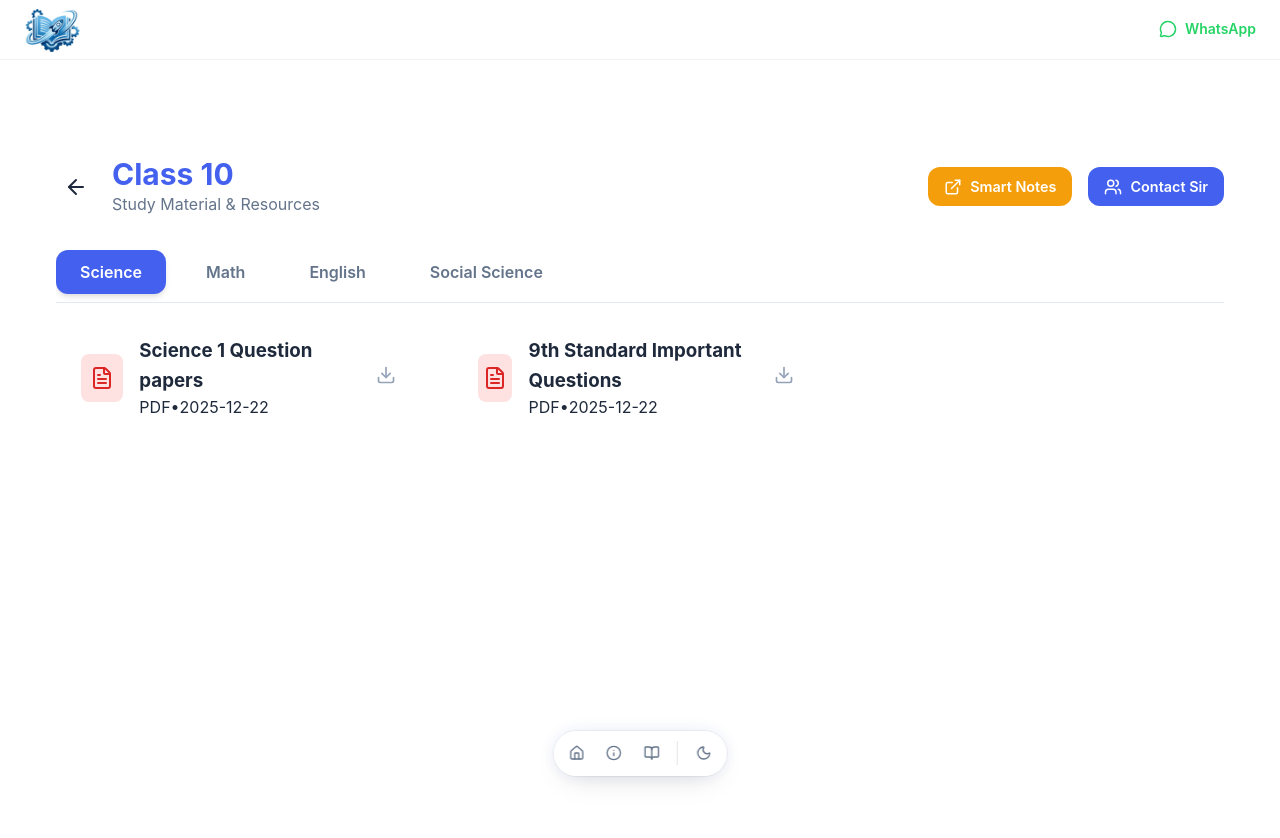
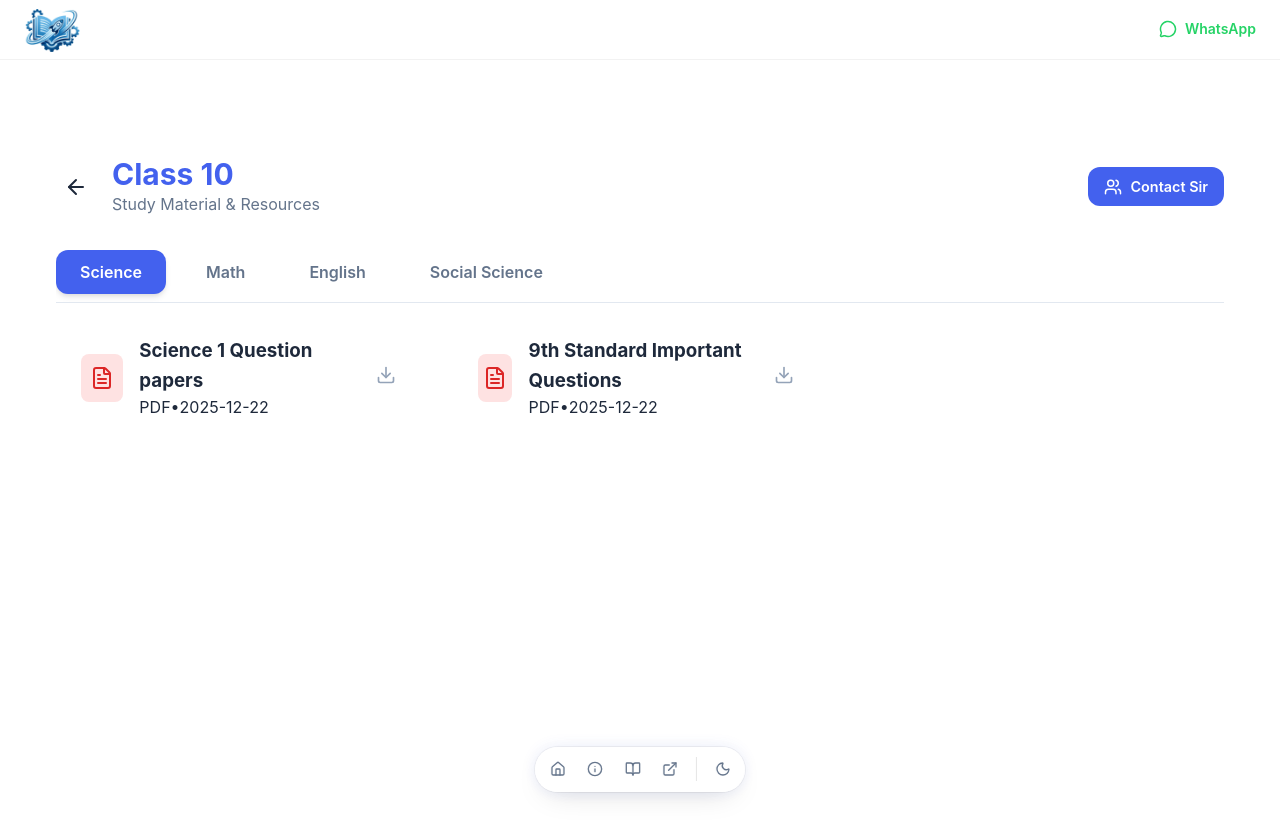
Before and after one commit to waqar741/tuition, a React (Vite) app: page /class/10 in a window 1280 px wide. Shown: the top 838 px of the page. Built offline with nearby package versions, Linux system fonts and the light colour scheme.

Commit message:
added external links

```diff
--- a/src/components/Header.css
+++ b/src/components/Header.css
@@ -1,7 +1,7 @@
 /* Floating Dock at Bottom */
 .dock-container {
     position: fixed;
-    bottom: 1.5rem;
+    bottom: 0.5rem;
     left: 50%;
     transform: translateX(-50%);
     z-index: 1000;
--- a/src/components/Header.jsx
+++ b/src/components/Header.jsx
@@ -1,5 +1,5 @@
 import React from 'react';
-import { Home, Info, Smartphone, BookOpen, Sun, Moon } from 'lucide-react';
+import { Home, Info, Smartphone, BookOpen, Sun, Moon, ExternalLink } from 'lucide-react';
 import { useTheme } from '../context/ThemeContext';
 import { NavLink } from 'react-router-dom';
 import './Header.css';
@@ -26,6 +26,16 @@ export default function Header() {
                     <BookOpen size={16} />
                 </a>
 
+                <a
+                    href="https://smartnotesfuture.vercel.app/"
+                    className="dock-item"
+                    title="Smart Notes"
+                    target="_blank"
+                    rel="noopener noreferrer"
+                >
+                    <ExternalLink size={16} />
+                </a>
+
                 <div className="dock-divider"></div>
 
                 <button
--- a/src/pages/ClassPage.jsx
+++ b/src/pages/ClassPage.jsx
@@ -1,6 +1,6 @@
 import React, { useState, useEffect } from 'react'; // Added useEffect
 import { useParams, Link } from 'react-router-dom';
-import { ArrowLeft, FileText, Video, Download, Users, Loader2, ExternalLink } from 'lucide-react'; // Added ExternalLink
+import { ArrowLeft, FileText, Video, Download, Users, Loader2 } from 'lucide-react'; // Added ExternalLink
 import { dataService } from '../services/dataService'; // Import dataService
 import './ClassPage.css';
 
@@ -34,16 +34,6 @@ export default function ClassPage() {
                     <p className="page-subtitle">Study Material & Resources</p>
                 </div>
                 <div className="header-contact-wrapper flex gap-3">
-                    <a
-                        href="https://smartnotesfuture.vercel.app/"
-                        target="_blank"
-                        rel="noopener noreferrer"
-                        className="contact-btn-small"
-                        style={{ backgroundColor: 'var(--color-secondary)' }}
-                    >
-                        <ExternalLink size={18} />
-                        Smart Notes
-                    </a>
                     <Link to="/contact" className="contact-btn-small">
                         <Users size={18} />
                         Contact Sir
--- a/src/pages/ContactPage.jsx
+++ b/src/pages/ContactPage.jsx
@@ -1,5 +1,5 @@
 import React, { useState } from 'react';
-import { Send } from 'lucide-react';
+import { Send, ExternalLink } from 'lucide-react';
 import './Contact.css';
 
 export default function ContactPage() {
@@ -120,6 +120,7 @@ export default function ContactPage() {
                     )}
                 </form>
             </div>
+
         </div>
     );
 }
```
